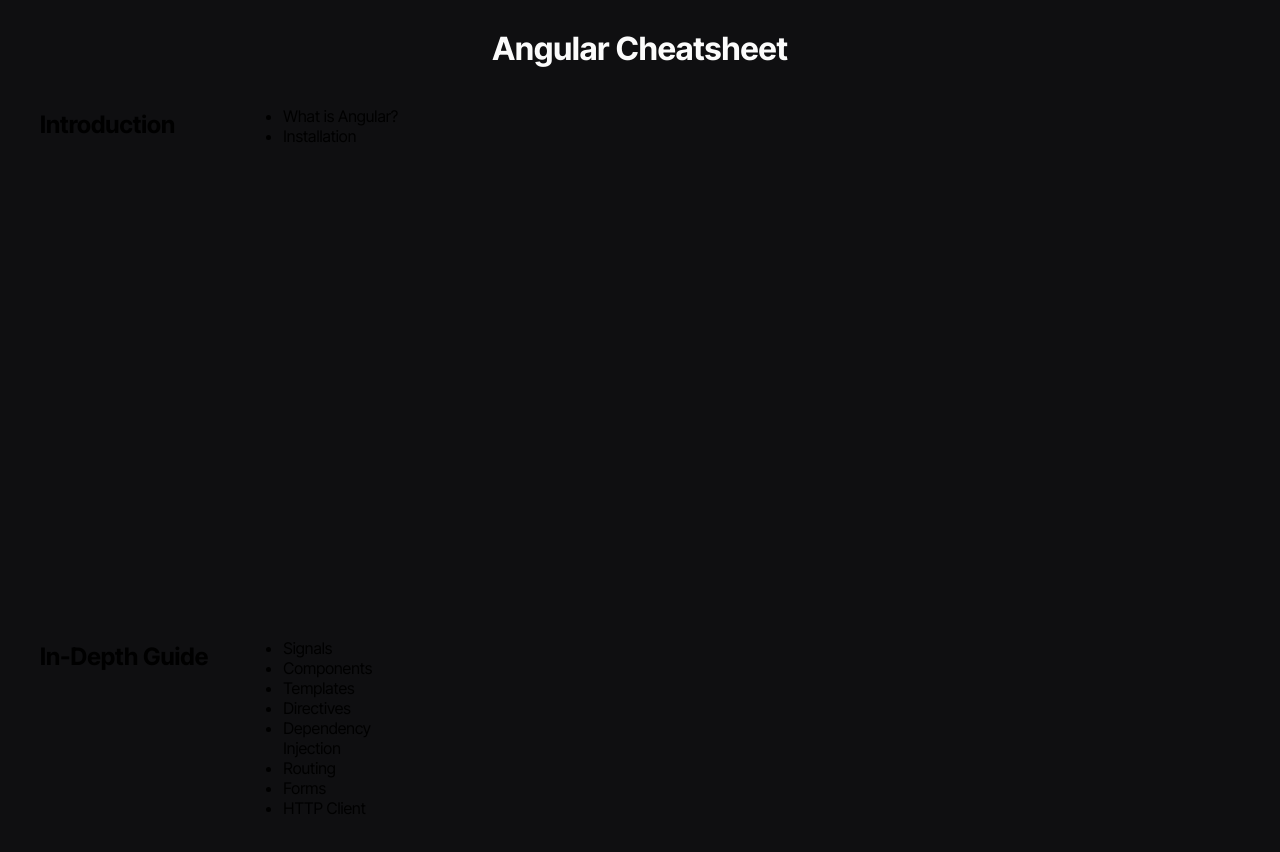
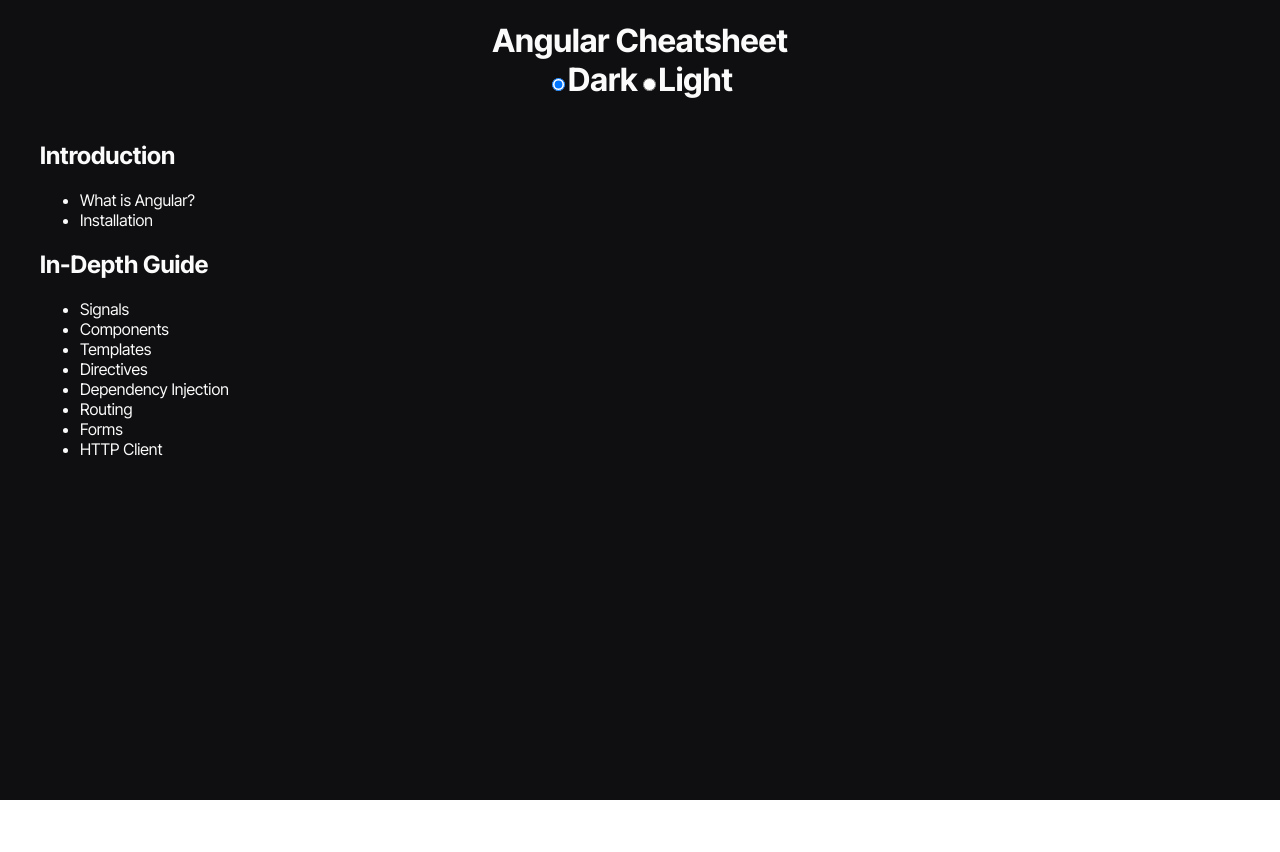
Before and after one commit to titopotito/AngularCheatsheet, an Angular app: page / in a window 1280 px wide. Shown: the top 852 px of the page. After the commit the page ends 800 px from the top, so only its background shows below. Built offline with nearby package versions, Linux system fonts and the light colour scheme.

Commit message:
Created style theme toggle.

```diff
--- a/src/app/app.css
+++ b/src/app/app.css
@@ -1,41 +1,29 @@
-main {
-  display: flex;
-  flex-direction: column;
+main > div {
+  display: grid;
+  grid-template-columns: auto 1fr;
+  grid-template-rows: auto 1fr;
+  grid-template-areas: "header header" "nav content";
+  box-sizing: border-box;
   height: 100vh;
   width: 100%;
-  align-items: center;
+  max-width: 1200px;
+  justify-self: center;
 }
 
-main section {
-  display: grid;
-  grid-template-columns: 1fr 1fr 1fr 1fr 1fr 1fr;
-  grid-template-rows: 1fr 1fr 1fr 1fr 1fr 1fr;
-  grid-template-areas:
-    "set-up set-up control-flow control-flow control-flow control-flow"
-    "component component control-flow control-flow control-flow control-flow"
-    "component component control-flow control-flow control-flow control-flow"
-    "component component lifecycle-hooks lifecycle-hooks data-binding data-binding"
-    "structural-directives structural-directives lifecycle-hooks lifecycle-hooks data-binding data-binding";
-  max-width: 1200px;
-  flex-wrap: wrap;
-  gap: 20px;
+main.dark {
+  background-color: var(--background-color-1);
+  color: var(--font-color-1);
 }
 
-.set-up {
-  grid-area: set-up;
+#main-header {
+  grid-area: header;
+  text-align: center;
 }
-.component {
-  grid-area: component;
+
+#main-nav {
+  grid-area: nav;
 }
-.control-flow {
-  grid-area: control-flow;
+
+#main-content {
+  grid-area: content;
 }
-.structural-directives {
-  grid-area: structural-directives;
-}
-.data-binding {
-  grid-area: data-binding;
-}
-.lifecycle-hooks {
-  grid-area: lifecycle-hooks;
-}
--- a/src/app/app.html
+++ b/src/app/app.html
@@ -1,7 +1,8 @@
 
-<main class="main">
-  <h1>Angular Cheatsheet</h1>
-  <nav>
+<main [class]="theme()">
+  <div>
+    <h1 id="main-header">Angular Cheatsheet <shared-theme-toggle-button (theme)="changeTheme($event)"></shared-theme-toggle-button></h1>
+    <nav id="main-nav">
       <section>
         <h2>Introduction</h2>
         <ul>
@@ -23,13 +24,8 @@
         </ul>
       </section>
     </nav>
-  <!-- <section>
-    <topic-set-up class="set-up"></topic-set-up>
-    <topic-component class="component"></topic-component>
-    <topic-control-flow class="control-flow"></topic-control-flow>
-    <topic-structural-directives class="structural-directives"></topic-structural-directives>
-    <topic-data-binding class="data-binding"></topic-data-binding>
-    <topic-lifecycle-hooks class="lifecycle-hooks"></topic-lifecycle-hooks>
-  </section> -->
+    <section id="main-content">
       <router-outlet />
+    </section>
+  </div>
 </main>
--- a/src/app/app.ts
+++ b/src/app/app.ts
@@ -1,26 +1,20 @@
 import { Component, signal } from '@angular/core';
 import { RouterOutlet } from '@angular/router';
-import { TopicComponent } from './main-components/topic-component/topic-component';
-import { TopicSetUp } from './main-components/topic-set-up/topic-set-up';
-import { TopicStructuralDirectives } from './main-components/topic-structural-directives/topic-structural-directives';
-import { TopicLifecycleHooks } from './main-components/topic-lifecycle-hooks/topic-lifecycle-hooks';
-import { TopicDataBinding } from './main-components/topic-data-binding/topic-data-binding';
-import { TopicControlFlow } from './main-components/topic-control-flow/topic-control-flow';
+import { PageIntroduction } from './pages/introduction.component';
+import { SharedThemeToggleButton } from './shared/theme-toggle-button/theme-toggle-button.component';
+
+type StyleTheme = 'dark' | 'light';
 
 @Component({
   selector: 'app-root',
-  imports: [
-    RouterOutlet,
-    TopicComponent,
-    TopicSetUp,
-    TopicStructuralDirectives,
-    TopicLifecycleHooks,
-    TopicDataBinding,
-    TopicControlFlow,
-  ],
+  imports: [RouterOutlet, SharedThemeToggleButton, PageIntroduction],
   templateUrl: './app.html',
   styleUrl: './app.css',
 })
 export class App {
   protected readonly title = signal('AngularCheatsheet');
+  theme = signal<StyleTheme>('dark');
+  changeTheme(theme: StyleTheme) {
+    this.theme.set(theme);
+  }
 }
--- /dev/null
+++ b/src/app/pages/introduction.component.ts
@@ -0,0 +1,18 @@
+import { Component } from '@angular/core';
+
+@Component({
+  selector: 'page-introduction',
+  template: `<h2 #header>What is Angular?</h2>
+    <p>
+      Angular is a web framework that empowers developers to build fast,
+      reliable applications.
+    </p>
+    <p>
+      Maintained by a dedicated team at Google, Angular provides a broad suite
+      of tools, APIs, and libraries to simplify and streamline your development
+      workflow. Angular gives you a solid platform on which to build fast,
+      reliable applications that scale with both the size of your team and the
+      size of your codebase.
+    </p>`,
+})
+export class PageIntroduction {}
--- /dev/null
+++ b/src/app/shared/theme-toggle-button/theme-toggle-button.component.ts
@@ -0,0 +1,28 @@
+import { Component, output } from '@angular/core';
+
+@Component({
+  selector: 'shared-theme-toggle-button',
+  template: `<div>
+    <input
+      type="radio"
+      id="dark-theme-button"
+      name="style-theme"
+      (click)="changeTheme('dark')"
+      [defaultChecked]="true"
+    />
+    <label for="dark-theme-button">Dark</label>
+    <input
+      type="radio"
+      id="light-theme-button"
+      name="style-theme"
+      (click)="changeTheme('light')"
+    />
+    <label for="light-theme-button">Light</label>
+  </div>`,
+})
+export class SharedThemeToggleButton {
+  theme = output<'dark' | 'light'>();
+  changeTheme(theme: 'dark' | 'light') {
+    this.theme.emit(theme);
+  }
+}
--- a/src/styles.css
+++ b/src/styles.css
@@ -12,11 +12,7 @@
 
 body {
   font-family: var(--font-family-1);
-  background-color: var(--background-color-1);
-}
-
-h1 {
-  color: var(--font-color-1);
+  margin: 0;
 }
 
 .codeblock {
```
Also changed, not shown: src/app/shared/link-list/link-list.component.ts (added, +9 -0 lines). Lines whose indentation alone changed are shown as unchanged.
